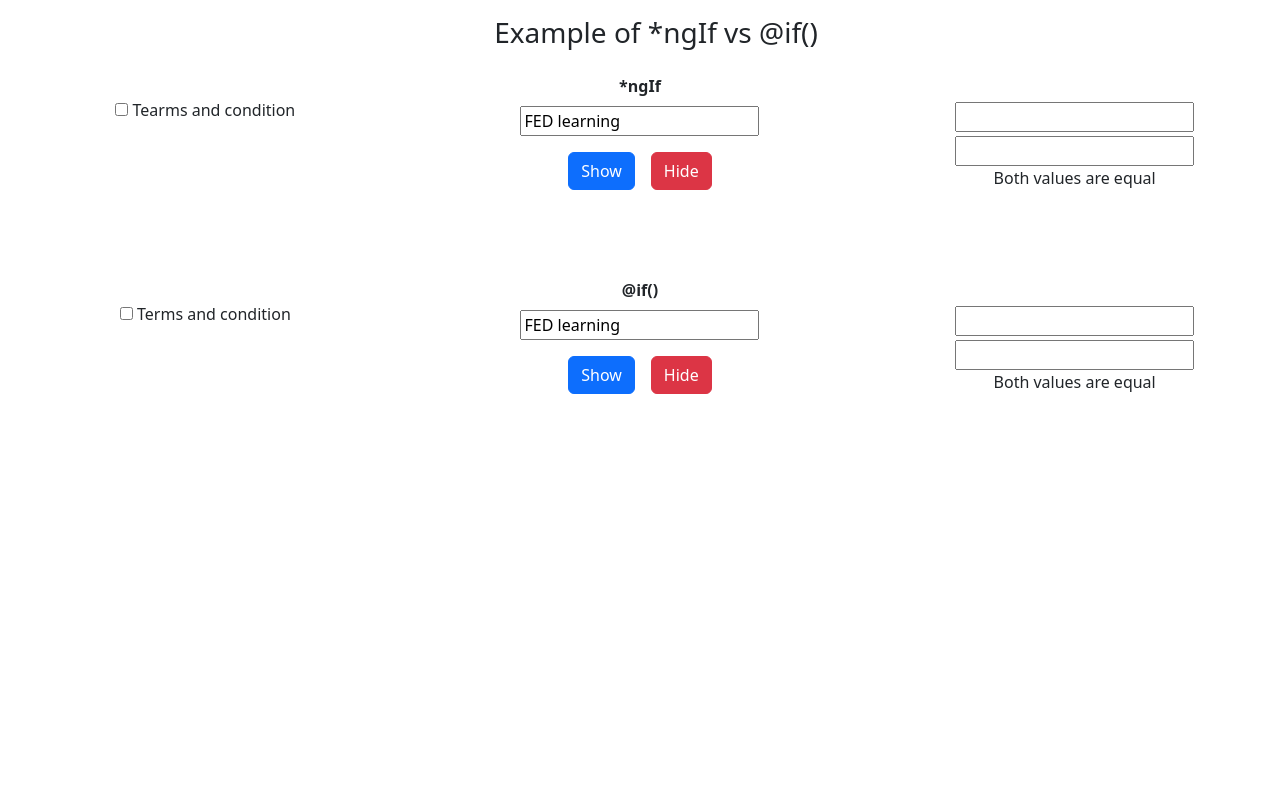
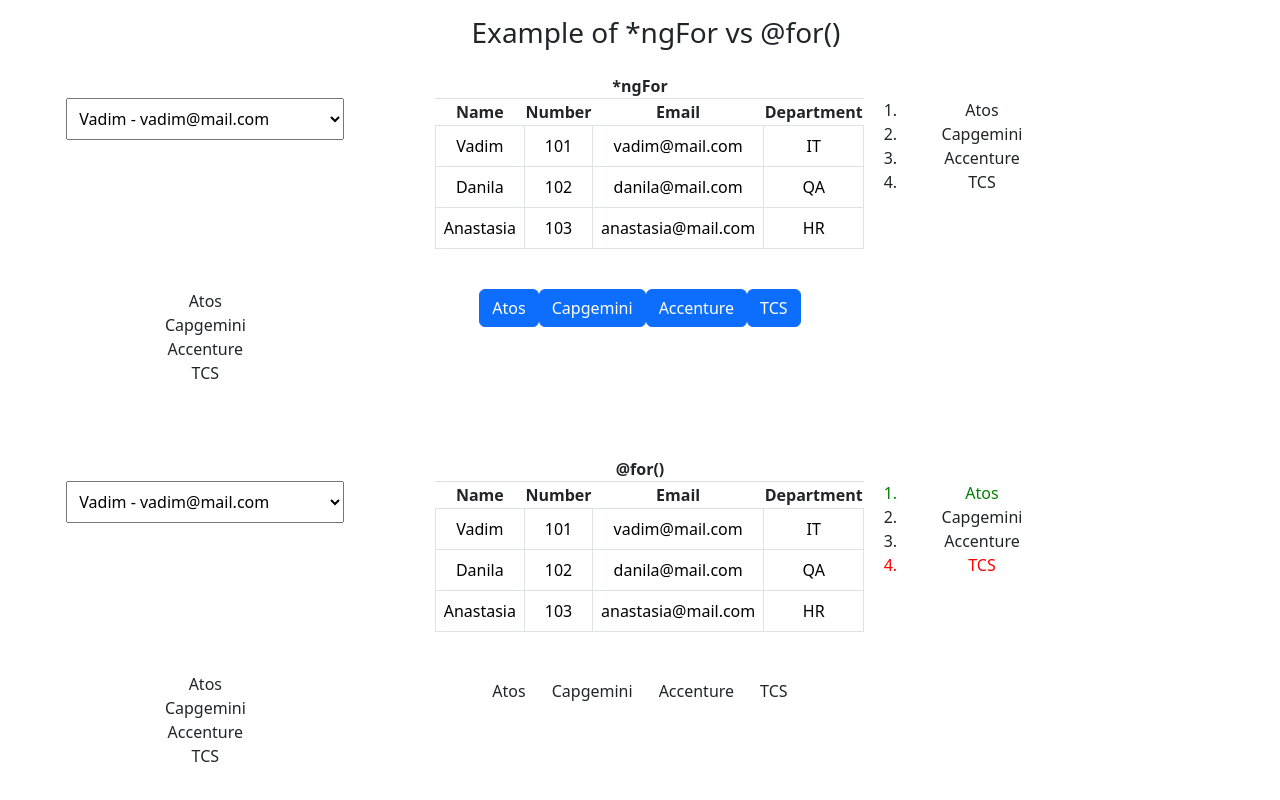
Before and after one commit to KoTvTrysaX01/Angular-Course-2, an Angular app in the folder Lessons/: page / in a window 1280 px wide. Shown: the top 800 px of the page. Built offline with nearby package versions, Linux system fonts and the light colour scheme.

Commit message:
Watched lesson 7 / *ngFor vs @for()

```diff
--- a/Lessons/src/app/app.component.html
+++ b/Lessons/src/app/app.component.html
@@ -1 +1,2 @@
-<KOT-structural-directive-ngif-vs-if></KOT-structural-directive-ngif-vs-if>
+<!-- <KOT-structural-directive-ngif-vs-if></KOT-structural-directive-ngif-vs-if> -->
+ <KOT-structural-directive-ngfor-vs-for></KOT-structural-directive-ngfor-vs-for>
--- a/Lessons/src/app/app.component.ts
+++ b/Lessons/src/app/app.component.ts
@@ -4,6 +4,7 @@
 import { DataBindingComponent } from './data-binding/data-binding.component';
 import { DirectivesComponent } from './directives/directives.component';
 import { StructuralDirectiveNgifVsIfComponent } from './structural-directive-ngif-vs-if/structural-directive-ngif-vs-if.component';
+import { StructuralDirectiveNgforVsForComponent } from "./structural-directive-ngfor-vs-for/structural-directive-ngfor-vs-for.component";
 
 @Component({
   selector: 'app-root',
@@ -12,8 +13,9 @@
     // UserComponent,
     // DataBindingComponent
     // DirectivesComponent,
-    StructuralDirectiveNgifVsIfComponent
-  ],
+    // StructuralDirectiveNgifVsIfComponent,
+    StructuralDirectiveNgforVsForComponent
+],
   templateUrl: './app.component.html',
   styleUrl: './app.component.scss'
 })
--- /dev/null
+++ b/Lessons/src/app/structural-directive-ngfor-vs-for/structural-directive-ngfor-vs-for.component.html
@@ -0,0 +1,128 @@
+<div class="row text-center">
+    <div class="col-12 m-3">
+        <h3>Example of *ngFor vs &#64;for()</h3>
+    </div>
+</div>
+
+<div class="row text-center">
+    <b>*ngFor</b>
+    <div class="col-4">
+        <select name="" id="" class="p-2">
+            <option [value]="emp.empNumber" *ngFor="let emp of employees">
+                {{emp.empName}} - {{emp.empEmail}}
+            </option>
+        </select>
+    </div>
+    <div class="col-4">
+        <table class="table table-bordered">
+            <thead>
+                <th>Name</th>
+                <th>Number</th>
+                <th>Email</th>
+                <th>Department</th>
+            </thead>
+            <tbody>
+                <tr *ngFor="let emp of employees">
+                    <td>{{emp.empName}}</td>
+                    <td>{{emp.empNumber}}</td>
+                    <td>{{emp.empEmail}}</td>
+                    <td>{{emp.empDept}}</td>
+                </tr>
+            </tbody>
+        </table>
+    </div>
+    <div class="col-2">
+        <ol>
+            <li *ngFor="let company of companyList">
+                {{company}}
+            </li>
+        </ol>
+    </div>
+</div>
+
+<br>
+
+<div class="row text-center">
+    <div class="col-4">
+        <div *ngFor="let company of companyList">
+            {{company}}
+        </div>
+    </div>
+    <div class="col-4">
+        <button class="btn btn-primary" *ngFor="let compnay of companyList">
+            {{compnay}}
+        </button>
+    </div>
+</div>
+
+<br><br><br>
+
+<div class="row text-center">
+    <b>&#64;for()</b>
+    <div class="col-4">
+        <select name="" id="" class="p-2">
+            @for (emp of employees; track emp) {
+            <option [value]="emp.empNumber">
+                {{emp.empName}} - {{emp.empEmail}}
+            </option>
+            }
+        </select>
+    </div>
+    <div class="col-4">
+        <table class="table table-bordered">
+            <thead>
+                <th>Name</th>
+                <th>Number</th>
+                <th>Email</th>
+                <th>Department</th>
+            </thead>
+            <tbody>
+                @for (emp of employees; track emp) {
+                    <tr>
+                        <td>{{emp.empName}}</td>
+                        <td>{{emp.empNumber}}</td>
+                        <td>{{emp.empEmail}}</td>
+                        <td>{{emp.empDept}}</td>
+                    </tr>
+                }
+            </tbody>
+        </table>
+    </div>
+    <div class="col-2">
+        <ol>
+            @for (company of companyList; track company; let f=$first, l=$last, e=$even, o=$odd, c=$count, i=$index) {
+                @if(f == true){
+                    <li style="color:green">
+                        {{company}}
+                    </li>
+                }@else if (l == true) {
+                    <li style="color:red">
+                        {{company}}
+                    </li>
+                }@else{
+                    <li>
+                        {{company}}
+                    </li>
+                }
+            }
+            @empty{
+                    No company found
+                }
+        </ol>
+    </div>
+</div>
+<br>
+<div class="row text-center">
+    <div class="col-4">
+        @for (company of companyList; track company) {
+            <div>{{company}}</div>
+        }
+    </div>
+    <div class="col-4">
+        @for (company of companyList; track company) {
+            <button class="btn btn-primaty">
+                {{company}}
+            </button>
+        }
+    </div>
+</div>
--- /dev/null
+++ b/Lessons/src/app/structural-directive-ngfor-vs-for/structural-directive-ngfor-vs-for.component.ts
@@ -0,0 +1,20 @@
+import { CommonModule } from '@angular/common';
+import { Component } from '@angular/core';
+
+@Component({
+  selector: 'KOT-structural-directive-ngfor-vs-for',
+  imports: [
+    CommonModule
+  ],
+  templateUrl: './structural-directive-ngfor-vs-for.component.html',
+  styleUrl: './structural-directive-ngfor-vs-for.component.scss'
+})
+export class StructuralDirectiveNgforVsForComponent {
+    employees : any[] = [
+      {empName: 'Vadim',empNumber: 101,empEmail: 'vadim@mail.com',empDept: 'IT'},
+      {empName: 'Danila',empNumber: 102,empEmail: 'danila@mail.com',empDept: 'QA'},
+      {empName: 'Anastasia',empNumber: 103,empEmail: 'anastasia@mail.com',empDept: 'HR'},
+    ]
+
+    companyList: string[] = ['Atos', 'Capgemini', 'Accenture', 'TCS']
+}
```
Also changed, not shown: Lessons/src/app/structural-directive-ngfor-vs-for/structural-directive-ngfor-vs-for.component.scss (added), 1 other file (tests, documents, lock files or other folders).
